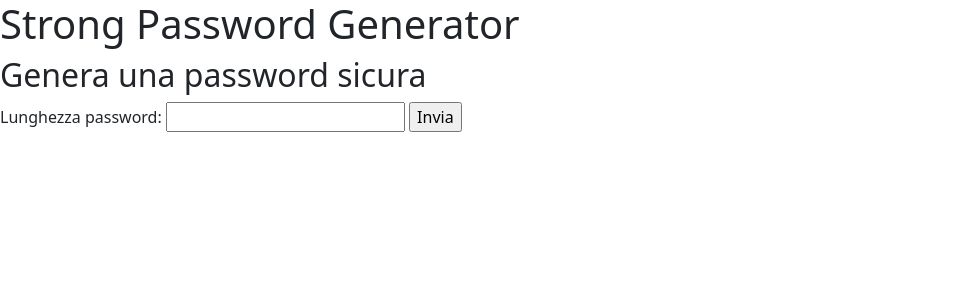
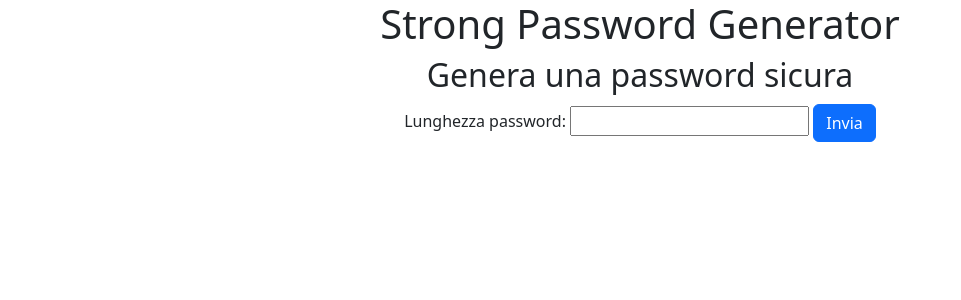
Before and after one commit to Valee8/php-strong-password-generator, a PHP site: page / in a window 1280 px wide. Shown: the top 300 px of the page, without its empty margins (0-961 px from the left). Run offline with PHP 8.4, Linux system fonts and the light colour scheme.

Commit message:
aggiungo grafica

```diff
--- a/index.php
+++ b/index.php
@@ -14,6 +14,7 @@
 </head>
 <body>
 
+    <div class="container text-center">
         <h1>
             Strong Password Generator
         </h1>
@@ -23,11 +24,13 @@
         </h2>
 
         <form>
-        <label for="lengthPassword">Lunghezza password: </label>
+            <label for="lengthPassword" class="col-form-label">Lunghezza password: </label>
 
             <input type="text" name="lengthPassword">
 
-        <input type="submit" value="Invia">
+            <input type="submit" value="Invia" class="btn btn-primary">
+
+        </form>
 
         <br>
 
@@ -35,6 +38,7 @@
 
             echo generatePassword($lengthPassword);
         ?>
+    </div>
 
 </body>
 </html>
```
Lines whose indentation alone changed are shown as unchanged.
